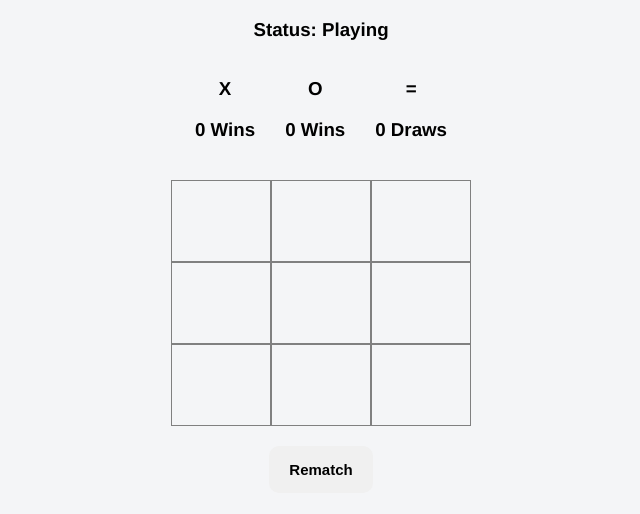
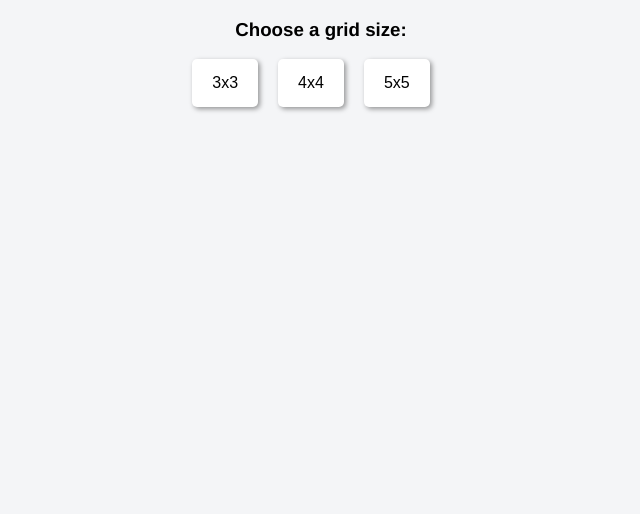
Before and after one commit to Naincy31/React-Daily-Labs, a React (Create React App) app: page /tic-tac-toe in a window 1280 px wide. Shown: the top 514 px of the page, without its empty margins (319-959 px from the left). Built offline with nearby package versions, Linux system fonts and the light colour scheme.

Commit message:
Enhanced Tic Tac Toe: Implemented dynamic grid functionality for customizable game sizes

```diff
--- a/src/App.css
+++ b/src/App.css
@@ -536,6 +536,28 @@ input {
   box-shadow: 0 0 10px rgba(0, 0, 0, 50%);
 }
 
+.grid-size-container {
+  width: 600px;
+  margin: auto;
+  text-align: center;
+  font-family: 'Franklin Gothic Medium', 'Arial Narrow', Arial, sans-serif
+}
+
+.grid-size-container button {
+  margin-right: 20px;
+  padding: 15px 20px;
+  background-color: #fff;
+  box-shadow: 2px 2px 5px rgba(0, 0, 0, 40%);
+  border: none;
+  cursor: pointer;
+  transition: transform 0.2s ease;
+}
+
+.grid-size-container button:hover {
+  transform: scale(1.1);
+  background-color: #B4B4B4;
+}
+
 .tic-tac-toe {
   width: 600px;
   margin: auto;
@@ -550,9 +572,6 @@ input {
 }
 
 .game-container {
-  display: grid;
-  grid-template-columns: repeat(3, 1fr);
-  width: 300px;
   justify-self: center;
   margin: 20px 0;
 }
@@ -565,9 +584,15 @@ input {
   align-items: center;
   font-size: 30px;
   cursor: pointer;
+  transition: background-color 0.3s ease;
+  background-color: #fff;
 }
 
-.rematch {
+.game-container .square:hover {
+  background-color: #B4B4B4;
+}
+
+.tic-tac-toe button {
   background-color: #F0F0F0;
   border: none;
   color: #000;
@@ -576,4 +601,9 @@ input {
   padding: 15px 20px;
   border-radius: 10px;
   cursor: pointer;
+  transition: transform 0.2s ease;
 }
+
+.tic-tac-toe button:hover {
+  transform: scale(1.1);
+}
--- a/src/components/TicTacToe.jsx
+++ b/src/components/TicTacToe.jsx
@@ -1,26 +1,50 @@
-import {useState} from 'react'
-
-const size = 3
-const winPatterns = [
-    [0, 1, 2], //first row
-    [3, 4, 5], //second row
-    [6, 7, 8], //third row
-    [0, 4, 8], //diagonal l to r
-    [2, 4, 6], //diagonal r to l
-    [0, 3, 6], //first col
-    [1, 4, 7], //second col
-    [2, 5, 8], //third col
-]
+import {useState, useMemo, useEffect} from 'react'
 
 const TicTacToe = () => {
-    const [squares, setSquares] = useState(Array(size * size).fill(null))
-    const [gameStatus, setGameStatus] = useState("Playing")
+
+    const [gridSize, setGridSize] = useState(null)
+    const [squares, setSquares] = useState([])
+    const [gameStatus, setGameStatus] = useState(null)
     const [playersStatus, setPlayersStatus] = useState({x: 0, o: 0})
     const [drawStatus, setDrawStatus] = useState(0)
     const [currentPlayer, setCurrentPlayer] = useState('X')
 
+    const winPatterns = useMemo(() => {
+        if(!gridSize) return []
+        const patterns = []
+
+        //row patterns
+        for(let i = 0; i < gridSize; i++){
+            patterns.push(Array.from({length: gridSize}, (_, j) => i * gridSize + j))
+        }
+
+        //column patterns
+        for(let i = 0; i < gridSize; i++){
+            patterns.push(Array.from({length: gridSize}, (_, j) => j * gridSize + i))
+        }
+
+        //diagonal from l to r
+        patterns.push(Array.from({length: gridSize}, (_, i) => i * (gridSize + 1)))
+
+        //diagonal from r to l
+        patterns.push(Array.from({length: gridSize}, (_, i) => (i + 1) * (gridSize - 1)))
+
+        return patterns
+    }, [gridSize])
+
+    useEffect(() => {
+        if(gridSize) {
+            setSquares(Array(gridSize * gridSize).fill(null))
+            handleRematch()
+        }
+    }, [gridSize])
+
+    useEffect(() => {
+        setGameStatus(`${currentPlayer} to move`)
+    }, [currentPlayer])
+
     const handleClick = (index) => {
-        if(squares[index] || gameStatus !== "Playing") return;
+        if(squares[index] || !gameStatus.includes('to move')) return;
 
         const updatedSquares = [...squares]
         updatedSquares[index] = currentPlayer
@@ -48,14 +72,23 @@ const TicTacToe = () => {
     }
 
     const handleRematch = () => {
-        setGameStatus('Playing')
-        setSquares(Array(size * size).fill(null))
+        setSquares(Array(gridSize * gridSize).fill(null))
         setCurrentPlayer('X')
+        setGameStatus(`X to move`)
     }
 
   return (
+    <>
+        {!gridSize ? (
+            <div className='grid-size-container'>
+                <h3>Choose a grid size: </h3>
+                <button onClick={() => setGridSize(3)}>3x3</button>
+                <button onClick={() => setGridSize(4)}>4x4</button>
+                <button onClick={() => setGridSize(5)}>5x5</button>
+            </div>
+            ) : (
                 <div className='tic-tac-toe'>
-        <h3>Status: {gameStatus}</h3>
+                    <h3>Status: {gameStatus && gameStatus}</h3>
                     <div className="status-container">
                         <div className="x-container">
                             <h3>X</h3>
@@ -70,7 +103,7 @@ const TicTacToe = () => {
                             <h3>{drawStatus} Draws</h3>
                         </div>
                     </div>
-        <div className="game-container">
+                    <div className="game-container" style={{display: 'grid', gridTemplateColumns: `repeat(${gridSize}, 1fr)`, width: `${gridSize * 100}px`}}>
                         {squares.map((square, index) =>
                         (
                             <div
@@ -83,7 +116,18 @@ const TicTacToe = () => {
                         ))}
                     </div>
                     <button className="rematch" onClick={handleRematch}>Rematch</button>
+                    <div className="grid-size-change">
+                        <h3>Want to change the grid size?</h3>
+                        <button onClick={() => setGridSize(3)}>3x3</button>
+                        <button onClick={() => setGridSize(4)}>4x4</button>
+                        <button onClick={() => setGridSize(5)}>5x5</button>
                     </div>
+                </div>
+            )
+
+        }
+    </>
+
   )
 }
 
```
Lines whose indentation alone changed are shown as unchanged.
